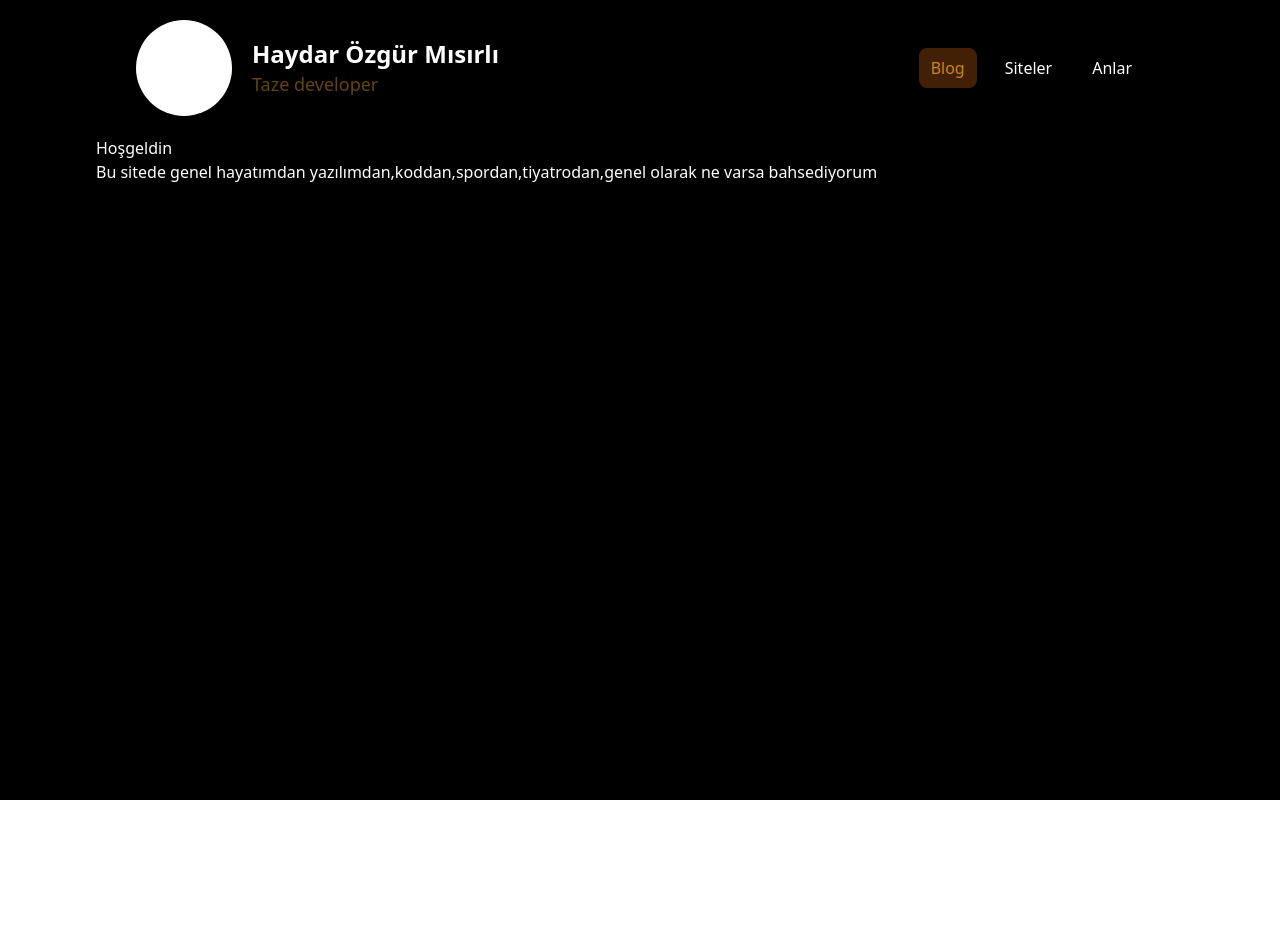
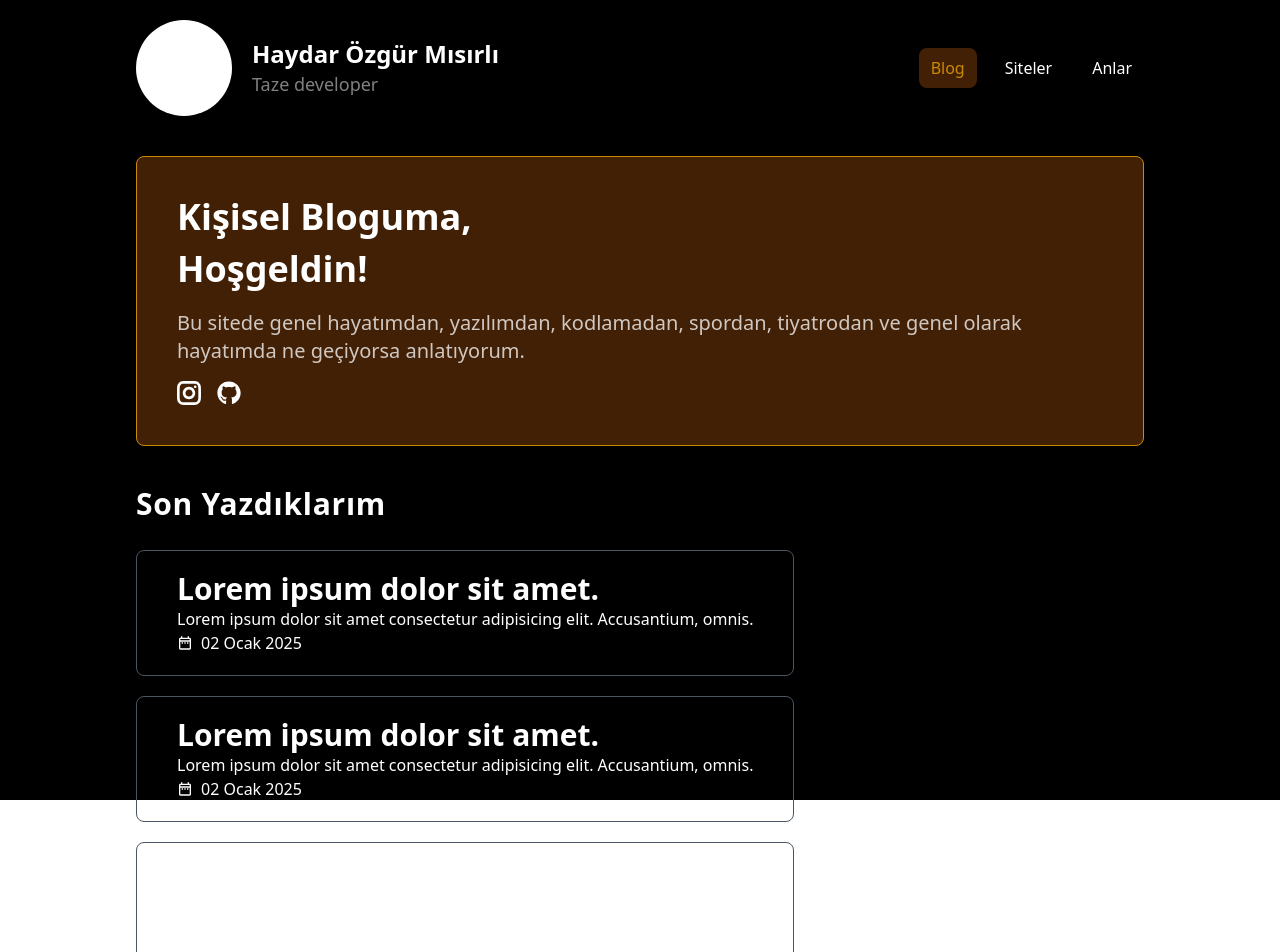
Before and after one commit to Sadre321/blogApp, a React (Vite) app in the folder client/: page / in a window 1280 px wide. Shown: the top 952 px of the page. Before the commit the page ends 800 px from the top, so only its background shows below. Built offline with nearby package versions, Linux system fonts and the light colour scheme.

Commit message:
Content Navbar Info Komponentleri oluşturuldu react-icons paketi eklendi

```diff
--- a/client/src/App.tsx
+++ b/client/src/App.tsx
@@ -1,36 +1,14 @@
+import Info from "./Components/Info/Info"
+import Navbar from "./Components/Navbar/Navbar";
+import Content from "./Components/Content/Content";
 function App() {
   return (
-    <div className="h-screen w-full bg-black text-white">
+    <div className="h-screen bg-black text-white">
       <div className="container mx-auto">
-        <div className="flex justify-between items-center py-5 px-10">
-          {/* Profile Section */}
-          <div className="flex items-center gap-5">
-            <div className="h-24 w-24 bg-white rounded-full" />
-            <div className="flex flex-col items-start">
-              <h2 className="text-2xl font-bold">Haydar Özgür Mısırlı</h2>
-              <p className="text-lg font-medium text-yellow-600 opacity-50">Taze developer</p>
-            </div>
-          </div>
-
-          {/* Navigation Menu */}
-          <ul className="flex items-center space-x-4">
-            <li className="bg-yellow-950 text-yellow-600 px-3 py-2 rounded-lg">
-              Blog
-            </li>
-            <li className="px-3 py-2 rounded-lg hover:bg-yellow-600 hover:text-black transition duration-200">
-              Siteler
-            </li>
-            <li className=" px-3 py-2 rounded-lg hover:bg-yellow-600 hover:text-black transition duration-200">
-              Anlar
-            </li>
-          </ul>
-        </div>
-        <div>
-          <h2>Hoşgeldin</h2>
-          <p>Bu sitede genel hayatımdan yazılımdan,koddan,spordan,tiyatrodan,genel olarak ne varsa bahsediyorum</p>
-          <div>
-
-          </div>
+        <div className="mx-10">
+          <Navbar />
+          <Info/>
+          <Content/>
         </div>
       </div>
     </div>
--- /dev/null
+++ b/client/src/Components/Content/Content.tsx
@@ -0,0 +1,57 @@
+import { MdOutlineDateRange } from "react-icons/md";
+
+const Content = () => {
+  return (
+    <div className="mt-10">
+      <h3 className="text-3xl font-bold mb-5 tracking-wide">Son Yazdıklarım</h3>
+      <div className="flex flex-wrap gap-5 py-2">
+        <div className="border border-gray-600 py-5 px-10 rounded-lg hover:border-gray-400 duration-200">
+          <h3 className="text-3xl font-bold ">Lorem ipsum dolor sit amet.</h3>
+          <p>
+            Lorem ipsum dolor sit amet consectetur adipisicing elit.
+            Accusantium, omnis.
+          </p>
+          <span className="flex items-center gap-2">
+            {" "}
+            <MdOutlineDateRange /> 02 Ocak 2025
+          </span>
+        </div>
+        <div className="border border-gray-600 py-5 px-10 rounded-lg hover:border-gray-400 duration-200">
+          <h3 className="text-3xl font-bold ">Lorem ipsum dolor sit amet.</h3>
+          <p>
+            Lorem ipsum dolor sit amet consectetur adipisicing elit.
+            Accusantium, omnis.
+          </p>
+          <span className="flex items-center gap-2">
+            {" "}
+            <MdOutlineDateRange /> 02 Ocak 2025
+          </span>
+        </div>
+        <div className="border border-gray-600 py-5 px-10 rounded-lg hover:border-gray-400 duration-200">
+          <h3 className="text-3xl font-bold ">Lorem ipsum dolor sit amet.</h3>
+          <p>
+            Lorem ipsum dolor sit amet consectetur adipisicing elit.
+            Accusantium, omnis.
+          </p>
+          <span className="flex items-center gap-2">
+            {" "}
+            <MdOutlineDateRange /> 02 Ocak 2025
+          </span>
+        </div>
+        <div className="border border-gray-600 py-5 px-10 rounded-lg hover:border-gray-400 duration-200">
+          <h3 className="text-3xl font-bold ">Lorem ipsum dolor sit amet.</h3>
+          <p>
+            Lorem ipsum dolor sit amet consectetur adipisicing elit.
+            Accusantium, omnis.
+          </p>
+          <span className="flex items-center gap-2">
+            {" "}
+            <MdOutlineDateRange /> 02 Ocak 2025
+          </span>
+        </div>
+      </div>
+    </div>
+  );
+};
+
+export default Content;
--- /dev/null
+++ b/client/src/Components/Info/Info.tsx
@@ -0,0 +1,33 @@
+import { GrInstagram } from "react-icons/gr";
+import { FaGithub } from "react-icons/fa";
+
+const Info = () => {
+  return (
+    <div className="p-10 border border-yellow-600 bg-yellow-950 rounded-lg my-5">
+            <h2 className="text-4xl font-bold mb-3">Kişisel Bloguma,</h2>
+            <h2 className="text-4xl font-bold mb-5">Hoşgeldin!</h2>
+            <p className="text-xl opacity-75">
+              Bu sitede genel hayatımdan, yazılımdan, kodlamadan, spordan,
+              tiyatrodan ve genel olarak hayatımda ne geçiyorsa anlatıyorum.
+            </p>
+            <div className="flex gap-4 mt-4">
+              <a
+                href="https://www.instagram.com"
+                target="_blank"
+                rel="noopener noreferrer"
+              >
+                <GrInstagram className="text-2xl text-white hover:text-yellow-500" />
+              </a>
+              <a
+                href="https://github.com"
+                target="_blank"
+                rel="noopener noreferrer"
+              >
+                <FaGithub className="text-2xl text-white hover:text-yellow-500" />
+              </a>
+            </div>
+          </div>
+  )
+}
+
+export default Info
--- /dev/null
+++ b/client/src/Components/Navbar/Navbar.tsx
@@ -0,0 +1,29 @@
+const Navbar = () => {
+  return (
+    <div className="flex justify-between items-center py-5">
+      {/* Profile Section */}
+      <div className="flex items-center gap-5">
+        <div className="h-24 w-24 bg-white rounded-full" />
+        <div className="flex flex-col items-start">
+          <h2 className="text-2xl font-bold">Haydar Özgür Mısırlı</h2>
+          <p className="text-lg opacity-50">Taze developer</p>
+        </div>
+      </div>
+
+      {/* Navigation Menu */}
+      <ul className="flex items-center space-x-4">
+        <li className="bg-yellow-950 text-yellow-600 px-3 py-2 rounded-lg">
+          Blog
+        </li>
+        <li className="px-3 py-2 rounded-lg transition duration-200">
+          Siteler
+        </li>
+        <li className=" px-3 py-2 rounded-lg transition duration-200">
+          Anlar
+        </li>
+      </ul>
+    </div>
+  );
+};
+
+export default Navbar;
```
